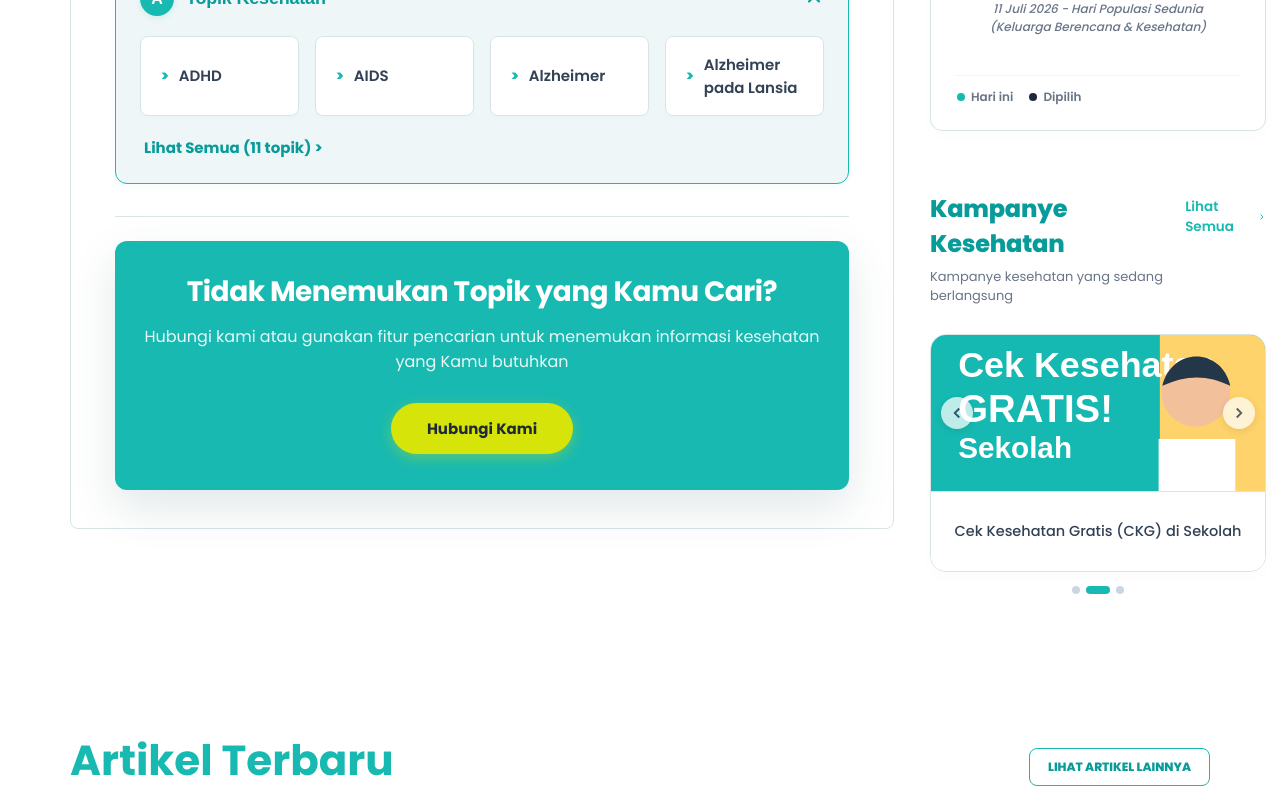
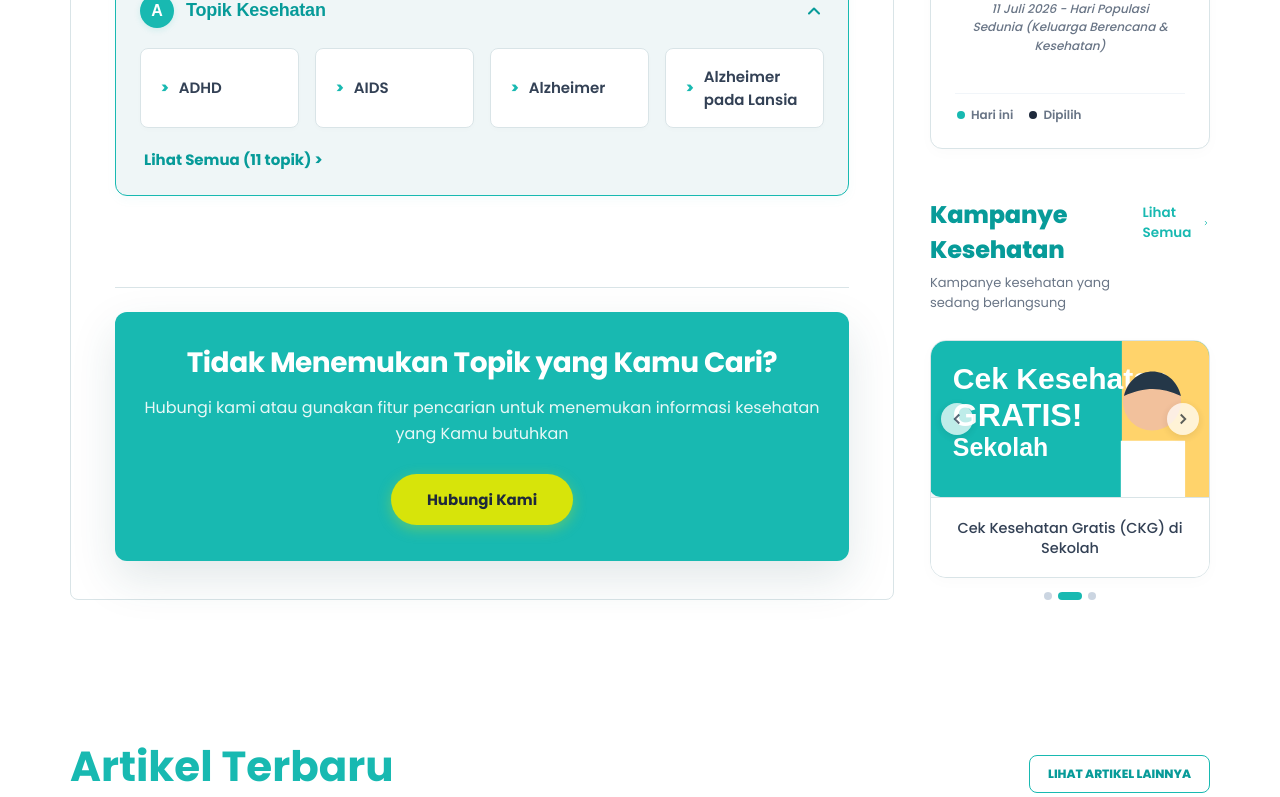
Before and after one commit to deFare00/ayosehat-statis, a Next.js app: page / in a window 1280 px wide. Shown: the part 3218-4015 px from the top of the page. Built offline with nearby package versions, Linux system fonts and the light colour scheme.

Commit message:
adjust height topik a-z

```diff
--- a/app/globals.css
+++ b/app/globals.css
@@ -940,7 +940,7 @@ h2 {
   display: grid;
   grid-template-columns: minmax(0, 1fr) 280px;
   gap: 36px;
-  align-items: start;
+  align-items: stretch;
 }
 
 .az-panel,
@@ -960,6 +960,8 @@ h2 {
 
 .az-panel {
   padding: 38px 44px;
+  display: flex;
+  flex-direction: column;
 }
 
 .az-panel h2 {
@@ -1001,8 +1003,10 @@ h2 {
 }
 
 .side-stack {
-  display: grid;
+  display: flex;
+  flex-direction: column;
   gap: 24px;
+  height: 100%;
 }
 
 .mini-panel {
@@ -3527,6 +3531,7 @@ button.siklus-tab-card:focus-visible {
 .topik-cta-divider {
   border-top: 1.5px solid var(--line);
   margin: 32px 0 24px 0;
+  margin-top: auto;
 }
 
 .topik-cta-card {
@@ -3593,7 +3598,7 @@ button.siklus-tab-card:focus-visible {
 
 /* --- CAMPAIGN SLIDER STYLES --- */
 .campaign-slider-wrapper {
-  margin-top: 12px;
+  margin-top: auto;
   outline: none;
 }
 
```
Also changed, not shown: 24 other files (tests, documents, lock files or other folders).
